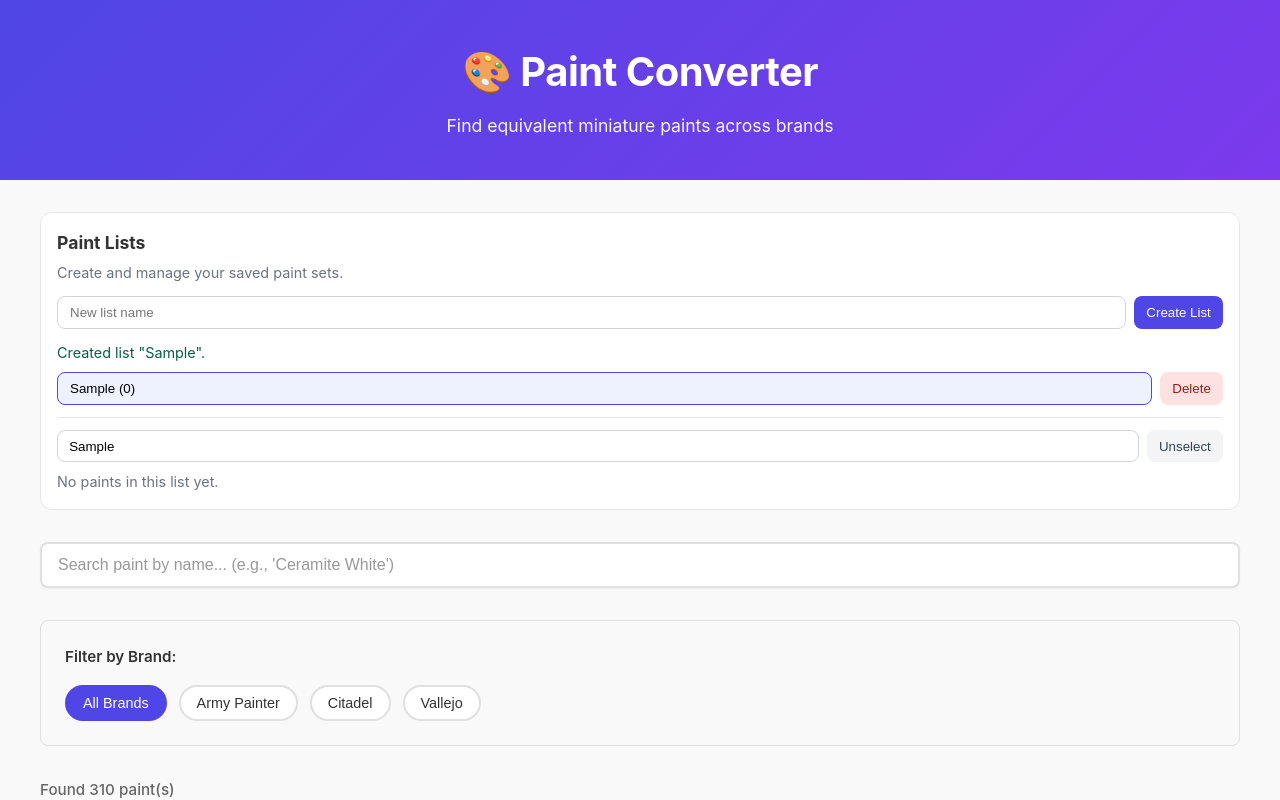
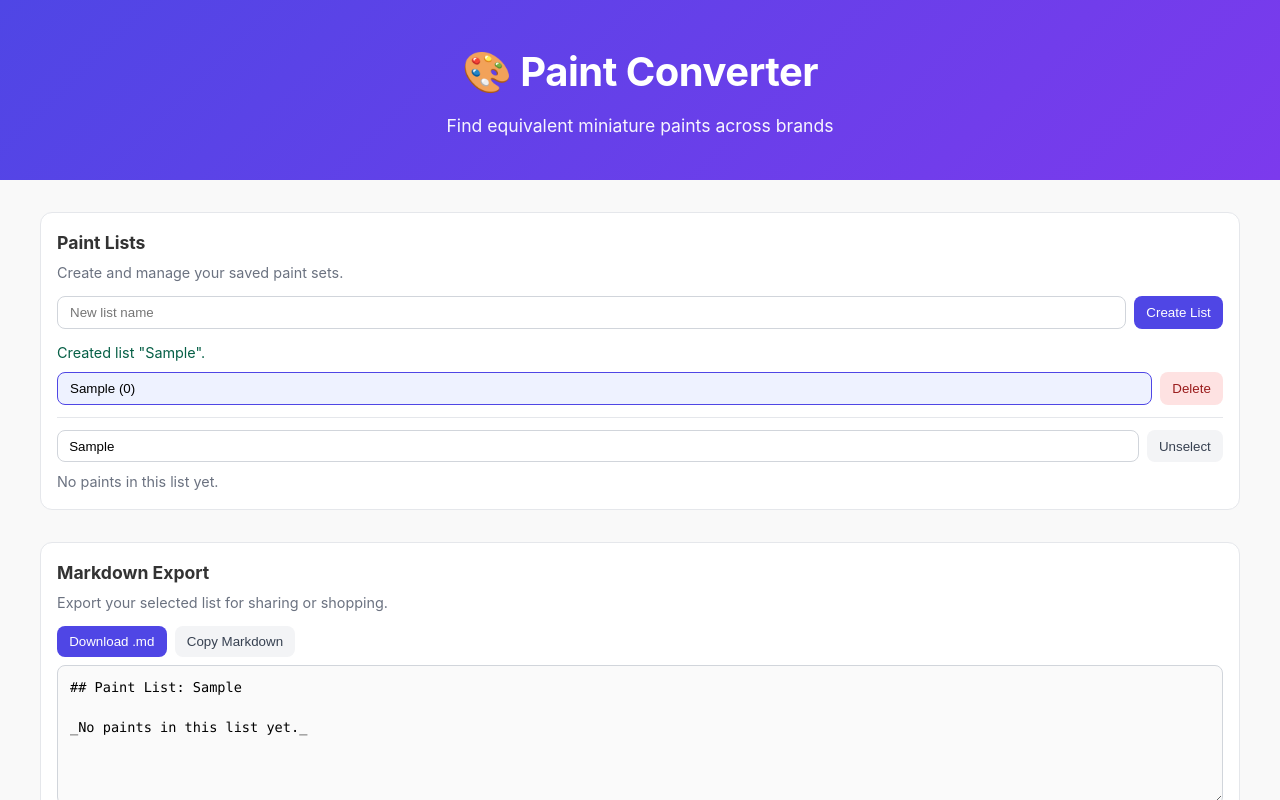
Before and after one commit to MusashiRyu/paint-codex, a React (Vite) app: page / in a window 1280 px wide. Both pictures are taken after typing "Sample" into the empty fields and a click on the button "Create List". Shown: the top 800 px of the page. Built offline with nearby package versions, Linux system fonts and the light colour scheme.

Commit message:
feat: phase 2 — markdown list export with shop links and tests

```diff
--- a/src/app/App.tsx
+++ b/src/app/App.tsx
@@ -8,6 +8,7 @@ import { BrandFilter } from '../features/browse/BrandFilter';
 import { ResultsGrid } from '../features/browse/ResultsGrid';
 import { getUniqueBrands } from '../features/browse/browse';
 import { ListsPanel } from '../features/lists/ListsPanel';
+import { ExportPanel } from '../features/export/ExportPanel';
 import { useDarkMode } from '../shared/hooks/useDarkMode';
 
 function App() {
@@ -30,6 +31,10 @@ function App() {
 
   const paintList = useMemo(() => getPaints(), []);
   const brands = useMemo(() => getUniqueBrands(paintList), [paintList]);
+  const selectedList = useMemo(
+    () => lists.find((list) => list.id === selectedListId),
+    [lists, selectedListId]
+  );
 
   const results = useMemo(() => {
     if (selectedPaint) {
@@ -98,6 +103,8 @@ function App() {
             }}
           />
 
+          <ExportPanel selectedList={selectedList} />
+
           <SearchBar
             paints={paintList}
             onSearch={handleSearch}
--- /dev/null
+++ b/src/features/export/ExportPanel.module.css
@@ -0,0 +1,98 @@
+.panel {
+  margin-bottom: 2rem;
+  background: #ffffff;
+  border: 1px solid #e5e7eb;
+  border-radius: 12px;
+  padding: 1rem;
+}
+
+.header {
+  margin-bottom: 0.75rem;
+}
+
+.title {
+  margin: 0;
+  font-size: 1.1rem;
+}
+
+.subtitle {
+  margin: 0.25rem 0 0 0;
+  color: #6b7280;
+  font-size: 0.9rem;
+}
+
+.actions {
+  display: flex;
+  gap: 0.5rem;
+  margin-bottom: 0.5rem;
+}
+
+.primaryButton,
+.secondaryButton {
+  border: 1px solid transparent;
+  border-radius: 8px;
+  padding: 0.45rem 0.7rem;
+  cursor: pointer;
+}
+
+.primaryButton {
+  background: #4f46e5;
+  color: #fff;
+}
+
+.secondaryButton {
+  background: #f3f4f6;
+  color: #374151;
+}
+
+.secondaryButton:disabled {
+  opacity: 0.6;
+  cursor: not-allowed;
+}
+
+.preview {
+  width: 100%;
+  min-height: 140px;
+  border: 1px solid #d1d5db;
+  border-radius: 8px;
+  padding: 0.75rem;
+  font-family: Consolas, Monaco, monospace;
+  font-size: 0.85rem;
+  line-height: 1.45;
+  background: #fafafa;
+}
+
+.message {
+  margin: 0.4rem 0 0.6rem 0;
+  color: #065f46;
+  font-size: 0.9rem;
+}
+
+.emptyMessage {
+  margin: 0;
+  color: #6b7280;
+  font-size: 0.9rem;
+}
+
+@media (prefers-color-scheme: dark) {
+  .panel {
+    background: #1e1e1e;
+    border-color: #333;
+  }
+
+  .subtitle,
+  .emptyMessage {
+    color: #a3a3a3;
+  }
+
+  .secondaryButton {
+    background: #2b2b2b;
+    color: #f3f4f6;
+  }
+
+  .preview {
+    background: #18181b;
+    color: #e5e7eb;
+    border-color: #3f3f46;
+  }
+}
--- /dev/null
+++ b/src/features/export/ExportPanel.tsx
@@ -0,0 +1,87 @@
+import { useEffect, useMemo, useState } from 'react';
+import type { PaintList } from '../../app/providers/store';
+import {
+  generatePaintListMarkdown,
+  getExportFilename,
+} from './markdownExport';
+import styles from './ExportPanel.module.css';
+
+interface ExportPanelProps {
+  selectedList?: PaintList;
+}
+
+export function ExportPanel({ selectedList }: ExportPanelProps) {
+  const [message, setMessage] = useState('');
+
+  const markdown = useMemo(() => {
+    if (!selectedList) {
+      return '';
+    }
+    return generatePaintListMarkdown(selectedList);
+  }, [selectedList]);
+
+  useEffect(() => {
+    setMessage('');
+  }, [selectedList?.id]);
+
+  const handleCopy = async () => {
+    if (!markdown || !navigator.clipboard) {
+      return;
+    }
+
+    await navigator.clipboard.writeText(markdown);
+    setMessage('Markdown copied to clipboard.');
+  };
+
+  const handleDownload = () => {
+    if (!selectedList || !markdown) {
+      return;
+    }
+
+    const blob = new Blob([markdown], { type: 'text/markdown;charset=utf-8' });
+    const href = URL.createObjectURL(blob);
+    const anchor = document.createElement('a');
+    anchor.href = href;
+    anchor.download = getExportFilename(selectedList.name);
+    anchor.click();
+    URL.revokeObjectURL(href);
+    setMessage('Markdown downloaded.');
+  };
+
+  return (
+    <section className={styles.panel}>
+      <div className={styles.header}>
+        <h2 className={styles.title}>Markdown Export</h2>
+        <p className={styles.subtitle}>Export your selected list for sharing or shopping.</p>
+      </div>
+
+      {!selectedList ? (
+        <p className={styles.emptyMessage}>Select a list to generate markdown export.</p>
+      ) : (
+        <>
+          <div className={styles.actions}>
+            <button className={styles.primaryButton} onClick={handleDownload}>
+              Download .md
+            </button>
+            <button
+              className={styles.secondaryButton}
+              onClick={handleCopy}
+              disabled={!navigator.clipboard}
+            >
+              Copy Markdown
+            </button>
+          </div>
+
+          {message && <p className={styles.message}>{message}</p>}
+
+          <textarea
+            className={styles.preview}
+            value={markdown}
+            readOnly
+            aria-label="Markdown export preview"
+          />
+        </>
+      )}
+    </section>
+  );
+}
--- /dev/null
+++ b/src/features/export/markdownExport.ts
@@ -0,0 +1,29 @@
+import type { Paint } from '../../domain/types';
+import type { PaintList } from '../../app/providers/store';
+
+export function buildVliegeruitLink(paint: Paint): string {
+  const query = encodeURIComponent(`${paint.brand} ${paint.name}`);
+  return `https://www.vliegeruit.com/paint/?s=${query}`;
+}
+
+export function generatePaintListMarkdown(list: PaintList): string {
+  const header = `## Paint List: ${list.name}`;
+
+  if (list.paints.length === 0) {
+    return `${header}\n\n_No paints in this list yet._`;
+  }
+
+  const lines = list.paints.map(
+    (paint) => `- [${paint.brand}] ${paint.name} — [link](${buildVliegeruitLink(paint)})`
+  );
+
+  return `${header}\n${lines.join('\n')}`;
+}
+
+export function getExportFilename(listName: string): string {
+  const safe = listName
+    .toLowerCase()
+    .replace(/[^a-z0-9]+/g, '-')
+    .replace(/^-|-$/g, '');
+  return `${safe || 'paint-list'}.md`;
+}
```
Also changed, not shown: 2 other files (tests, documents, lock files or other folders).
